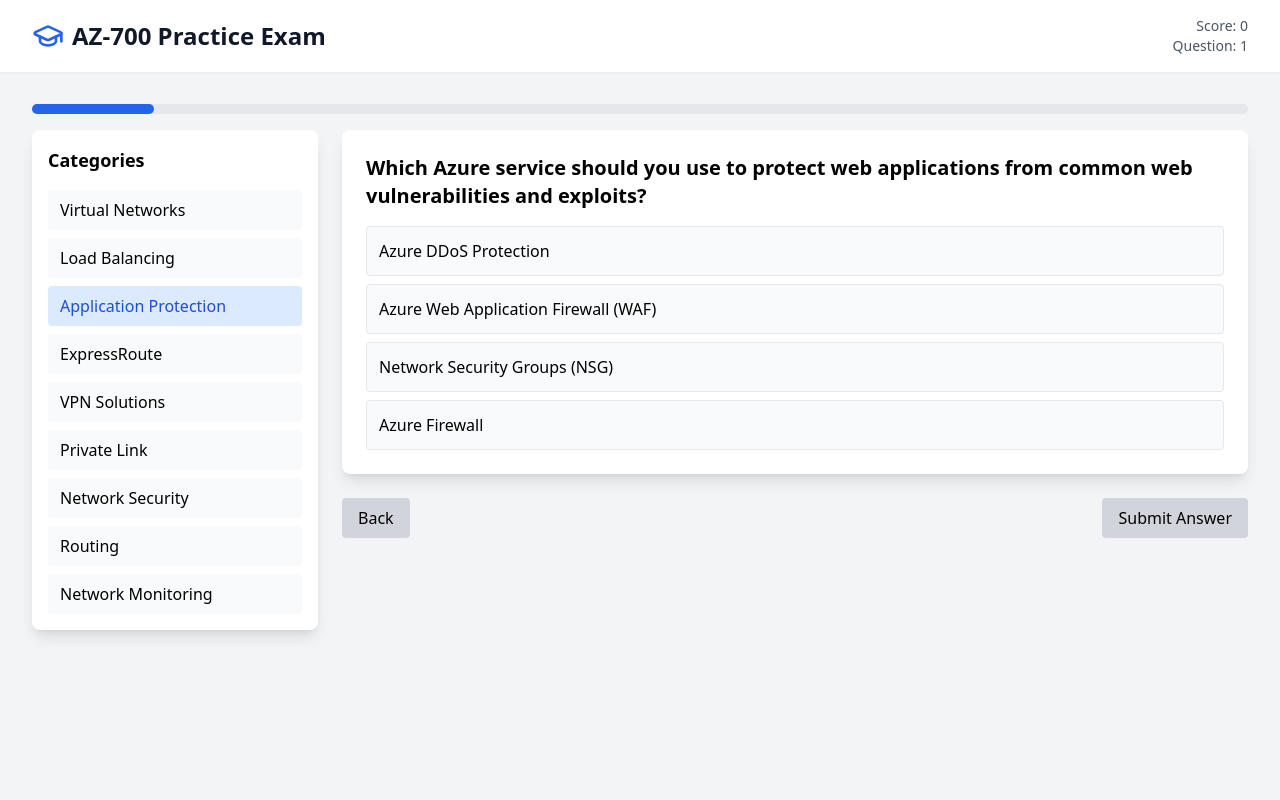
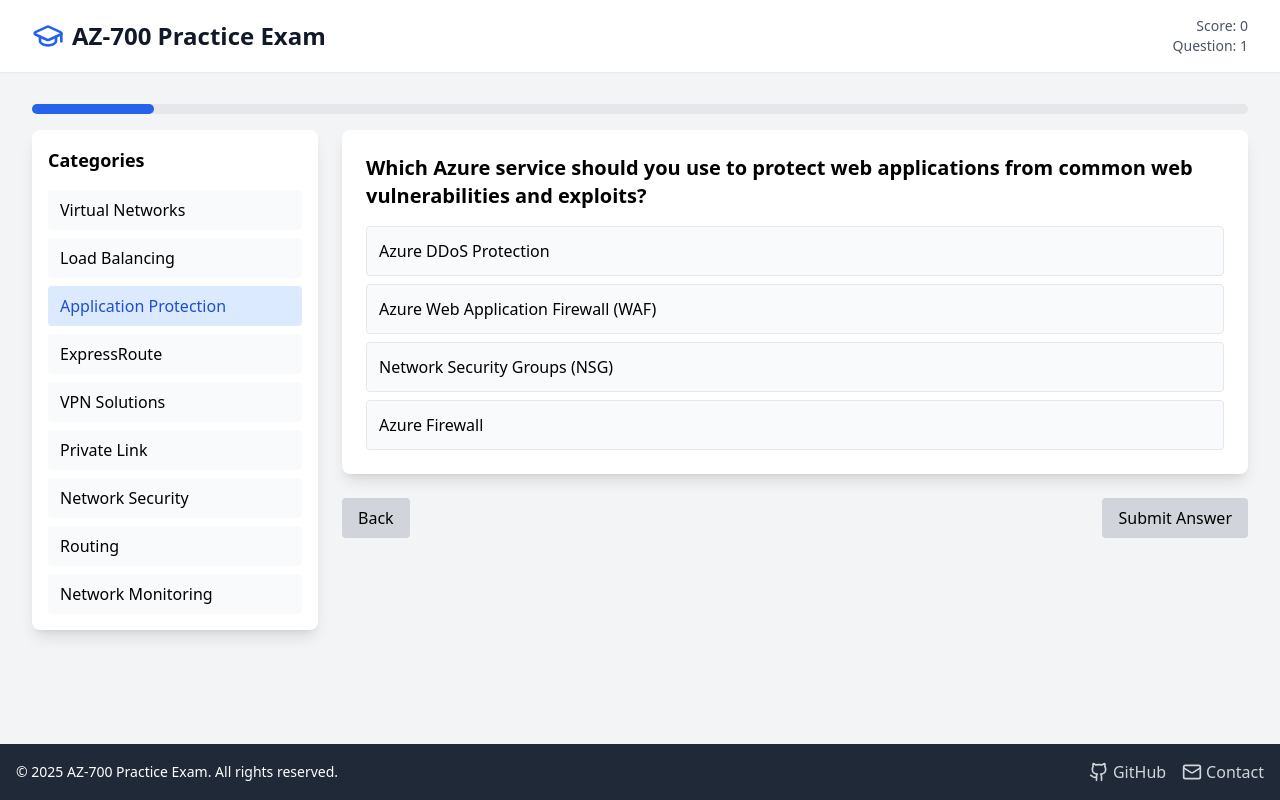
Before and after one commit to pulselabuk/AZ-700-practice, a React (Vite) app: page / in a window 1280 px wide. Built offline with nearby package versions, Linux system fonts and the light colour scheme.

Commit message:
Added footer

```diff
--- a/src/App.tsx
+++ b/src/App.tsx
@@ -5,6 +5,7 @@
 import { QuestionLayout } from './components/QuestionLayout';
 import { FeedbackIndicator } from './components/FeedbackIndicator';
 import { questions, categories } from './data/questions';
+import { Footer } from './components/Footer';
 
 function App() {
   const [currentQuestionIndex, setCurrentQuestionIndex] = useState(0);
@@ -89,11 +90,11 @@
   };
 
   return (
-    <div className="min-h-screen bg-gray-100">
+    <div className="min-h-screen flex flex-col bg-gray-100">
       <Header score={score} questionIndex={currentQuestionIndex + 1} />
 
-      <main className="max-w-7xl mx-auto px-4 py-8 sm:px-6 lg:px-8">
-        {!isCompleted ? (
+      <main className="flex-grow max-w-7xl mx-auto px-4 py-8 sm:px-6 lg:px-8">
+      {!isCompleted ? (
           <>
             <ProgressBar current={currentQuestionIndex + 1} total={questions.length} />
             <QuestionLayout
@@ -120,6 +121,7 @@
           />
         )}
       </main>
+      <Footer />
     </div>
   );
 }
--- /dev/null
+++ b/src/components/Footer.tsx
@@ -0,0 +1,41 @@
+import { Github, Linkedin, Mail } from 'lucide-react';
+
+export const Footer = () => (
+  <footer className="bg-gray-800 text-white py-4">
+    <div className="max-w-7xl mx-auto px-4 flex items-center justify-between">
+      {/* Branding */}
+      <p className="text-sm">
+        © {new Date().getFullYear()} AZ-700 Practice Exam. All rights reserved.
+      </p>
+
+      {/* Links */}
+      <div className="flex space-x-4">
+        <a
+          href="https://github.com/tomsclater"
+          target="_blank"
+          rel="noopener noreferrer"
+          className="flex items-center text-gray-300 hover:text-white"
+        >
+          <Github className="h-5 w-5 mr-1" />
+          GitHub
+        </a>
+        {/* <a
+          href="https://linkedin.com"
+          target="_blank"
+          rel="noopener noreferrer"
+          className="flex items-center text-gray-300 hover:text-white"
+        >
+          <Linkedin className="h-5 w-5 mr-1" />
+          LinkedIn
+        </a> */}
+        <a
+          href="mailto:tomsclater@live.com"
+          className="flex items-center text-gray-300 hover:text-white"
+        >
+          <Mail className="h-5 w-5 mr-1" />
+          Contact
+        </a>
+      </div>
+    </div>
+  </footer>
+);
```
